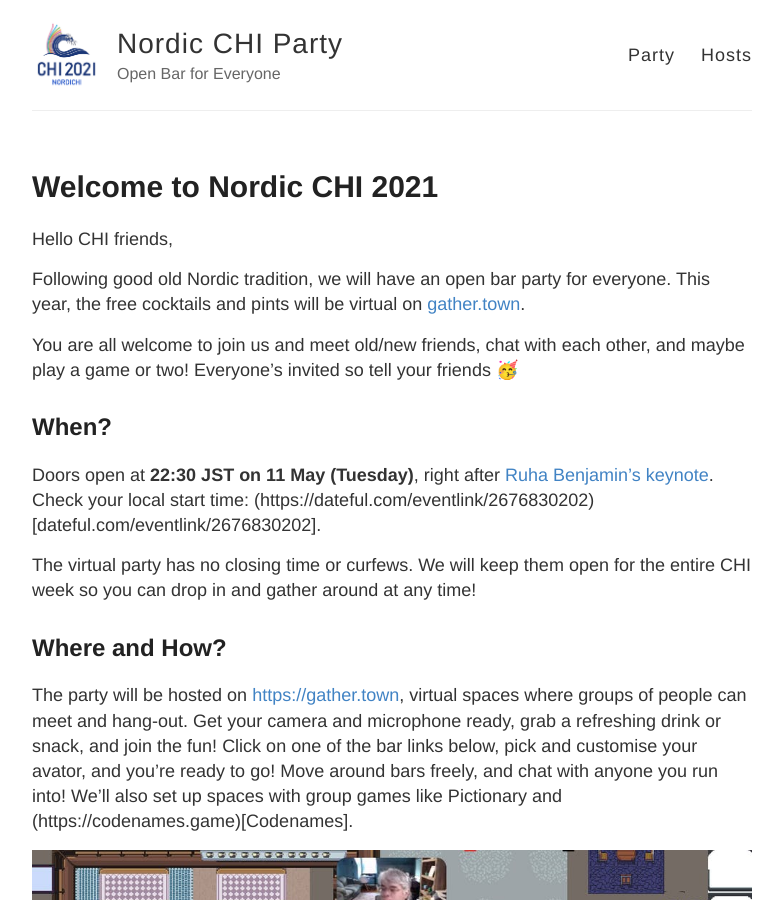
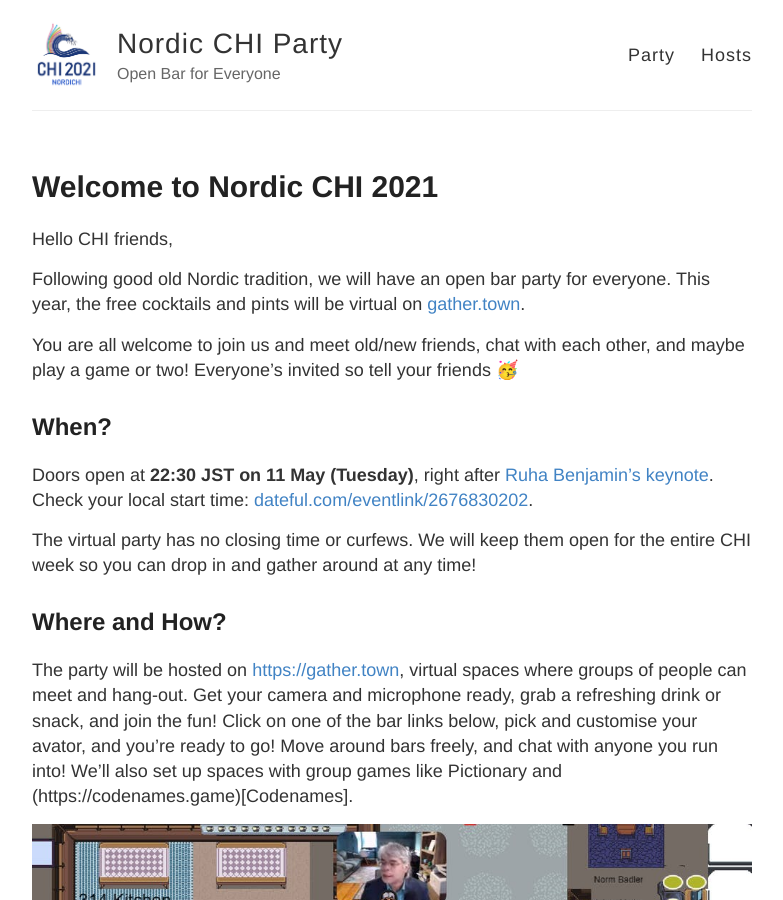
Before and after one commit to nordichi/nordichi.github.io, a Jekyll site: the page built from _posts/2021-5-10-Hello.md, in a window 1280 px wide and 900 px high. Shown: the whole window, without its empty margins (248-1031 px from the left). Built offline with Jekyll 4.4.1, drawn with Linux system fonts in a browser that asks for light colours; some of the changed lines change nothing that is shown.

Commit message:
Update 2021-5-10-Hello.md

```diff
--- a/_posts/2021-5-10-Hello.md
+++ b/_posts/2021-5-10-Hello.md
@@ -11,7 +11,7 @@ You are all welcome to join us and meet old/new friends, chat with each other, a
 
 ## When?
 Doors open at **22:30 JST on 11 May (Tuesday)**, right after [Ruha Benjamin's keynote](https://programs.sigchi.org/chi/2021/program/content/57590).
-Check your local start time: (https://dateful.com/eventlink/2676830202)[dateful.com/eventlink/2676830202].
+Check your local start time: [dateful.com/eventlink/2676830202](https://dateful.com/eventlink/2676830202).
 
 The virtual party has no closing time or curfews. We will keep them open for the entire CHI week so you can drop in and gather around at any time!
 
```
